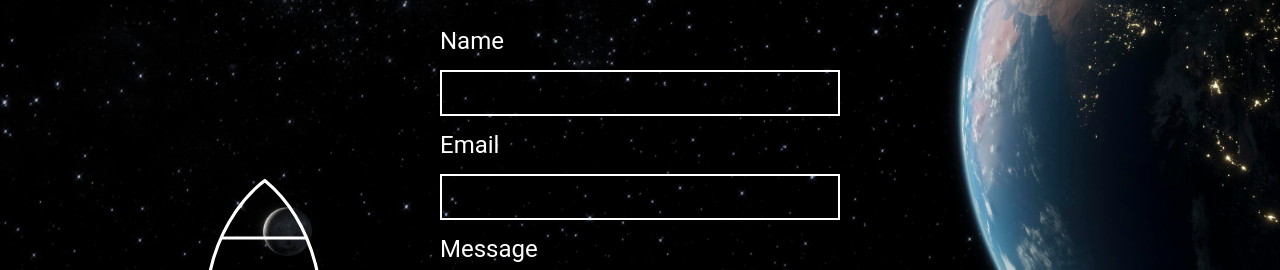
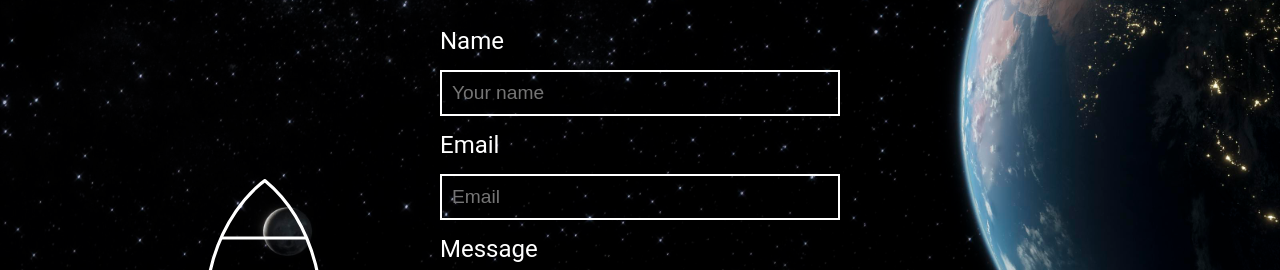
Before and after one commit to victorcolina22/portfolio, a React (Create React App) app: page / in a window 1280 px wide. Shown: the part 3493-3763 px from the top of the page. Built offline with nearby package versions, Linux system fonts and the light colour scheme; what react-scroll-motion would draw is missing.

Commit message:
Implementación de notificaciones para envío de formulario

```diff
--- a/package.json
+++ b/package.json
@@ -3,10 +3,15 @@
   "version": "0.1.0",
   "private": true,
   "dependencies": {
+    "@emailjs/browser": "^3.4.0",
+    "@emotion/react": "^11.8.1",
+    "@emotion/styled": "^11.8.1",
+    "@mui/material": "^5.4.4",
     "@testing-library/jest-dom": "^5.16.2",
     "@testing-library/react": "^12.1.2",
     "@testing-library/user-event": "^13.5.0",
     "i18next": "^21.6.11",
+    "notistack": "^2.0.3",
     "react": "^17.0.2",
     "react-dom": "^17.0.2",
     "react-i18next": "^11.15.4",
--- a/src/assets/translations/en/global.json
+++ b/src/assets/translations/en/global.json
@@ -29,5 +29,9 @@
     "email": "Email",
     "message": "Message",
     "send": "Send"
+  },
+  "notifications": {
+    "success": "Information sent successfully",
+    "error": "There was a problem sending your information"
   }
 }
--- a/src/assets/translations/es/global.json
+++ b/src/assets/translations/es/global.json
@@ -29,5 +29,9 @@
     "email": "Correo",
     "message": "Mensaje",
     "send": "Enviar"
+  },
+  "notifications": {
+    "success": "Información enviada correctamente",
+    "error": "Hubo un problema al enviar tu información"
   }
 }
--- a/src/components/contact/Contact.js
+++ b/src/components/contact/Contact.js
@@ -1,50 +1,54 @@
-import { useState } from "react";
 import { useTranslation } from "react-i18next";
-
-import { Animator, ScrollContainer, ScrollPage, batch, Fade, Move, MoveIn } from "react-scroll-motion";
+import emailjs from '@emailjs/browser';
+import { useSnackbar } from 'notistack';
 
 import rocket from '../../assets/rocket.svg';
 
 import './contact.css';
 
-const FadeUp = batch(Fade(), Move());
-
 export const Contact = () => {
 
-    const [inputValue, setInputValue] = useState({
-        name: '',
-        email: '',
-        message: ''
-    });
-    const { name, email, message } = inputValue;
+    const { enqueueSnackbar, closeSnackbar } = useSnackbar();
 
-    const handleInputChange = ({ target }) => {
-        setInputValue({
-            ...inputValue,
-            [target.name]: target.value
-        });
-    }
+    const [t] = useTranslation("global");
 
     const handleSubmit = (e) => {
         e.preventDefault();
 
-        setInputValue({
-            name: '',
-            email: '',
-            message: ''
-        });
+        emailjs.sendForm('service_pw0hhnn', 'template_1sesg6v', e.target, 'XTX0MXxvzdvconHDR')
+            .then((result) => {
+                if (result.status === 200) {
+                    enqueueSnackbar(t('notifications.success'), {
+                        variant: 'success'
+                    });
+                } else {
+                    enqueueSnackbar(t('notifications.error'), {
+                        variant: 'error'
+                    });
+                }
+            }, (error) => {
+                console.log(error.text);
+            });
 
-        console.log(inputValue)
+        // const result = 200;
+        // setTimeout(() => {
+        //     if (result === 200) {
+        //         enqueueSnackbar(t("notifications.success"), {
+        //             variant: 'success'
+        //         });
+
+        //         enqueueSnackbar(t("notifications.error"), {
+        //             variant: 'error'
+        //         });
+        //     }
+        // }, 2000);
+
+        e.target.reset();
     }
-
-    const [t] = useTranslation("global");
 
     return (
         <>
-            {/* <ScrollContainer>
-                <ScrollPage page={4}> */}
             <div className="contact" id="contact-me">
-                {/* <Animator animation={MoveIn(-1000, 0)}> */}
                 <div className="contact__title">
                     <h2 className="contact__contact">
                         {t("contact.contact")}
@@ -53,7 +57,6 @@ export const Contact = () => {
                         {t("contact.me")}
                     </h2>
                 </div>
-                {/* </Animator> */}
                 <form
                     id="form"
                     onSubmit={handleSubmit}>
@@ -61,32 +64,23 @@ export const Contact = () => {
                     <input
                         type="text"
                         name="name"
-                        onChange={handleInputChange}
-                        value={name} />
+                        placeholder="Your name"
+                        required />
 
                     <label htmlFor="email">{t("form.email")}</label>
                     <input
                         type="email"
                         name="email"
-                        onChange={handleInputChange}
-                        value={email} />
+                        placeholder="Email"
+                        required />
 
                     <label htmlFor="message">{t("form.message")}</label>
-                    <textarea
-                        name="message"
-                        onChange={handleInputChange}
-                        value={message} />
+                    <textarea name="message" />
 
                     <button>{t("form.send")}</button>
                 </form>
-                {/* <Animator animation={FadeUp}> */}
                 <img className="rocket-img" src={rocket} alt='rocket' />
-                {/* <div className='contact__description'>
-                </div> */}
-                {/* </Animator> */}
             </div>
-            {/* </ScrollPage>
-            </ScrollContainer> */}
         </>
     )
 }
--- a/src/components/skills/Skills.js
+++ b/src/components/skills/Skills.js
@@ -1,13 +1,9 @@
 import { useTranslation } from "react-i18next";
-
-import { Animator, ScrollContainer, ScrollPage, batch, Fade, Move, MoveIn } from "react-scroll-motion";
 
 import squares from '../../assets/icons/squares.svg';
 import minimize from '../../assets/icons/minimize.svg';
 import closeIcon from '../../assets/icons/close.svg';
 import './skills.css';
-
-const FadeUp = batch(Fade(), Move());
 
 export const Skills = () => {
 
@@ -15,10 +11,7 @@ export const Skills = () => {
 
     return (
         <>
-            {/* <ScrollContainer>
-                <ScrollPage page={2}> */}
             <div className="skillSet" id="my-skills">
-                {/* <Animator animation={FadeUp}> */}
                 <div className="userWindow">
                     <div className='userWindow__header'>
                         <img className='minimize' src={minimize} alt='minimize-icon' loading="lazy" />
@@ -35,9 +28,6 @@ export const Skills = () => {
                         for deep learning and decision making with TensorflowJS for developing nice problem solving apps through AI.
                     </p>
                 </div>
-                {/* </Animator> */}
-
-                {/* <Animator animation={MoveIn(1000, 0)}> */}
                 <div className='skillSet__description'>
                     <div className='skillSet__title'>
                         <h1 className='skillSet__skill'>
@@ -52,10 +42,7 @@ export const Skills = () => {
 
                     </div>
                 </div>
-                {/* </Animator> */}
             </div>
-            {/* </ScrollPage>
-            </ScrollContainer> */}
         </>
     )
 }
--- a/src/index.js
+++ b/src/index.js
@@ -8,8 +8,12 @@ import i18next from 'i18next';
 import global_es from './assets/translations/es/global.json';
 import global_en from './assets/translations/en/global.json';
 
+import { TranslationContext } from './assets/translations/TranslationContext';
+import { SnackbarProvider } from 'notistack';
+// import Grow from '@mui/material/Grow';
+import Slide from '@mui/material/Slide';
+
 import './index.css';
-import { TranslationContext } from './assets/translations/TranslationContext';
 
 const language = localStorage.getItem('lng');
 
@@ -31,7 +35,12 @@ ReactDOM.render(
   <React.StrictMode>
     <I18nextProvider i18n={i18next}>
       <TranslationContext.Provider value={i18next}>
-        <App />
+        <SnackbarProvider
+          maxSnack={2}
+          anchorOrigin={{ vertical: 'bottom', horizontal: 'center' }}
+          TransitionComponent={Slide}>
+          <App />
+        </SnackbarProvider>
       </TranslationContext.Provider>
     </I18nextProvider>
   </React.StrictMode>,
```
Also changed, not shown: 1 other file (tests, documents, lock files or other folders).
